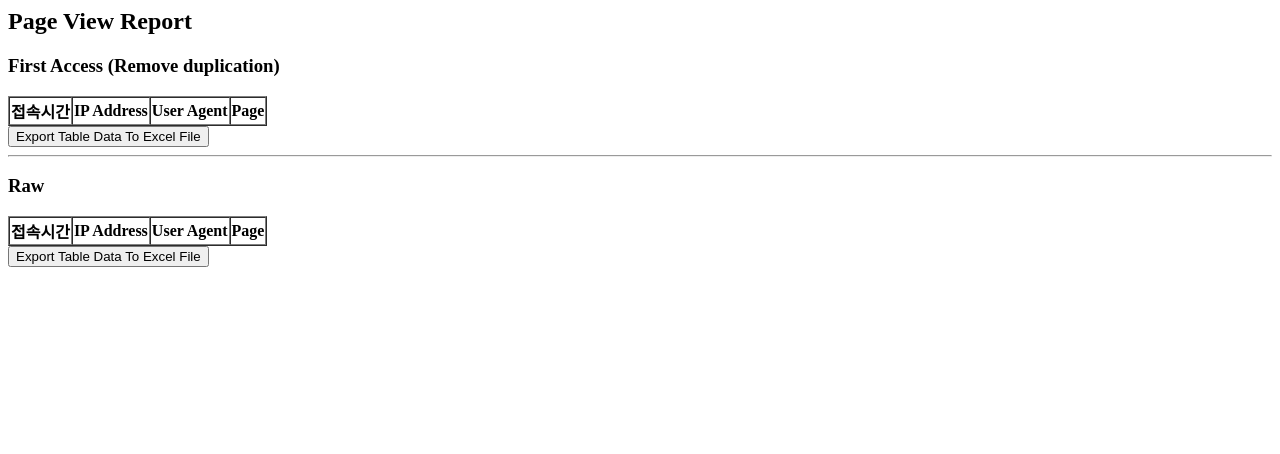
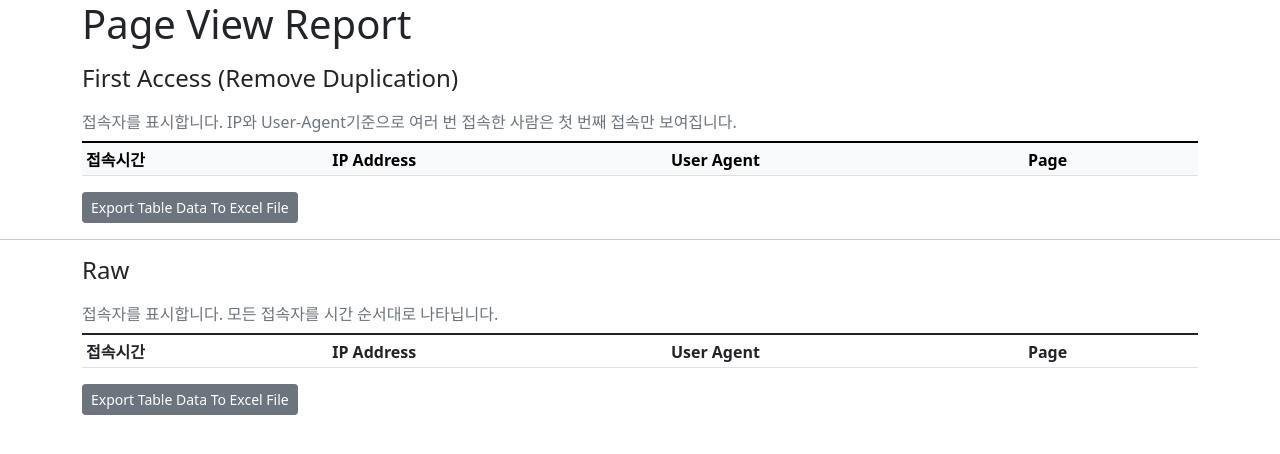
Before and after one commit to ahaljh/access-logger, a Django app: page /report/ in a window 1280 px wide. Shown: the top 454 px of the page. Run offline with Django 3.2, Linux system fonts and the light colour scheme; data that the repository does not hold is empty.

Commit message:
HTML 테이블 bootstrap css 적용

```diff
--- a/accesslogger/templates/report.html
+++ b/accesslogger/templates/report.html
@@ -1,4 +1,7 @@
 {% load static %}
+
+<link href="https://cdn.jsdelivr.net/npm/bootstrap@5.1.3/dist/css/bootstrap.min.css" rel="stylesheet" integrity="sha384-1BmE4kWBq78iYhFldvKuhfTAU6auU8tT94WrHftjDbrCEXSU1oBoqyl2QvZ6jIW3" crossorigin="anonymous">
+<script src="https://cdn.jsdelivr.net/npm/bootstrap@5.1.3/dist/js/bootstrap.bundle.min.js" integrity="sha384-ka7Sk0Gln4gmtz2MlQnikT1wXgYsOg+OMhuP+IlRH9sENBO0LRn5q+8nbTov4+1p" crossorigin="anonymous"></script>
 
 <script type="text/javascript">
 function exportTableToExcel(tableID, filename = ''){
@@ -34,15 +37,19 @@ function exportTableToExcel(tableID, filename = ''){
 </script>
 
 {% block content %}
-  <div class="container">
 
+<div class="container">
+  <h1>Page View Report</h1>
+  <p></p>
+</div>
 
-<h2>Page View Report</h2>
+<div class="container">
 
-<h3>First Access (Remove duplication)</h3>
+<h4>First Access (Remove Duplication)</h4>
 
-<table id='firstAccess' border='1' cellspacing='0'>
-  <thead>
+<table id='firstAccess' class='table table-hover table-sm caption-top'>
+  <caption>접속자를 표시합니다. IP와 User-Agent기준으로 여러 번 접속한 사람은 첫 번째 접속만 보여집니다. <!--(총 {{ accesses_nodup|length }} 건)--></caption>
+  <thead class='table-light'>
     <th>접속시간</th>
     <th>IP Address</th>
     <th>User Agent</th>
@@ -60,16 +67,17 @@ function exportTableToExcel(tableID, filename = ''){
   </tbody>
 </table>
 
-<button onclick="exportTableToExcel('firstAccess', 'access')">Export Table Data To Excel File</button>
+<button class='btn btn-secondary btn-sm' onclick="exportTableToExcel('firstAccess', 'access')">Export Table Data To Excel File</button>
 
 </div>
 
 <hr/>
 
 <div class='container'>
-<h3>Raw</h3>
+<h4>Raw</h4>
 
-<table id='raw' border='1' cellspacing='0'>
+<table id='raw' class='table table-hover table-sm caption-top'>
+  <caption>접속자를 표시합니다. 모든 접속자를 시간 순서대로 나타닙니다. <!--(총 {{ accesses|length }} 건)--></caption>
   <thead>
     <th>접속시간</th>
     <th>IP Address</th>
@@ -88,7 +96,7 @@ function exportTableToExcel(tableID, filename = ''){
   </tbody>
 </table>
 
-<button onclick="exportTableToExcel('raw', 'raw')">Export Table Data To Excel File</button>
+<button class='btn btn-secondary btn-sm' onclick="exportTableToExcel('raw', 'raw')">Export Table Data To Excel File</button>
 
 </div>
 
```
